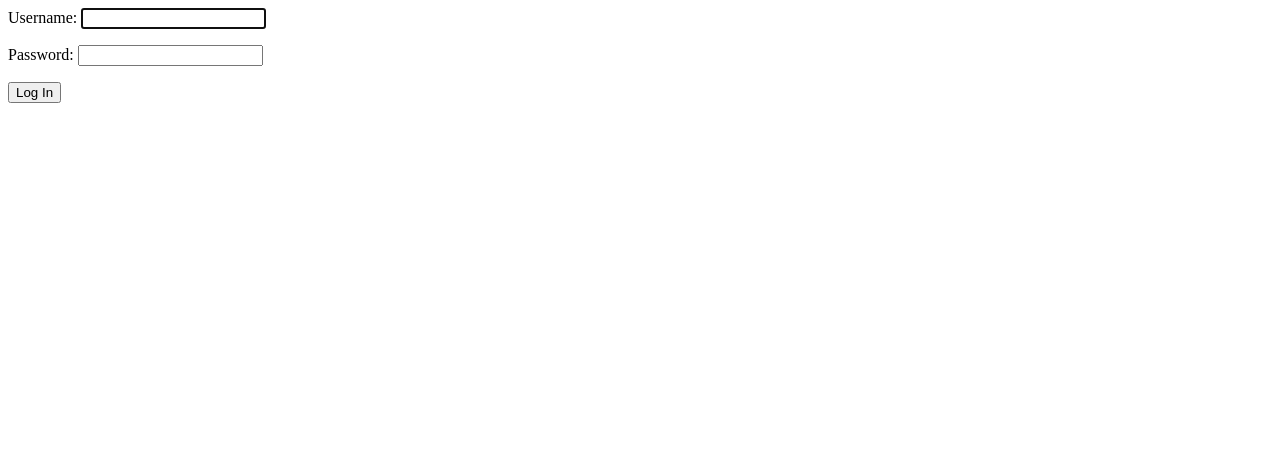
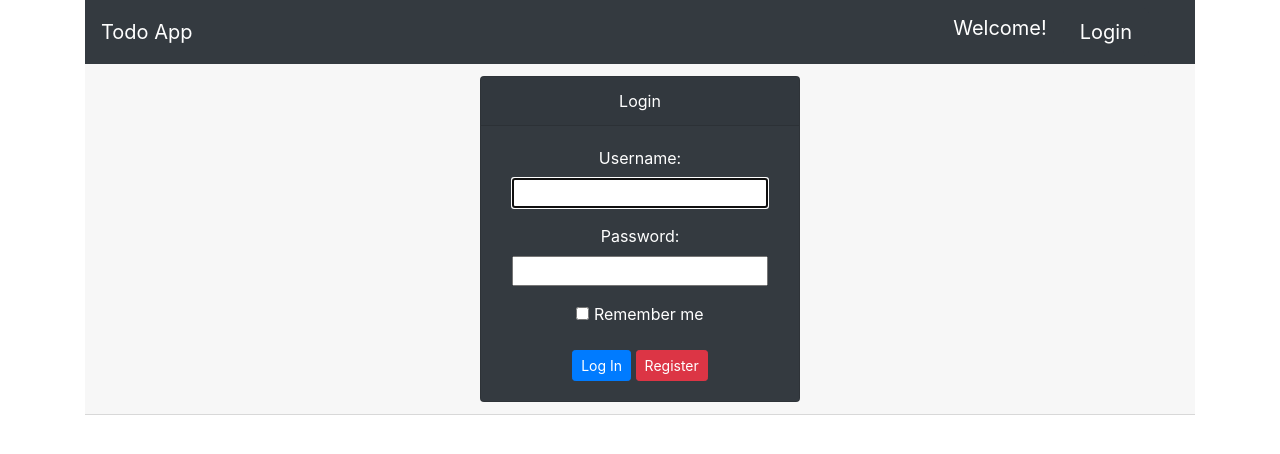
Before and after one commit to SumanSunuwar/Todo-app, a Django app: page /login/ in a window 1280 px wide. Shown: the top 454 px of the page. Run offline with Django 3.2, Linux system fonts and the light colour scheme; some libraries are stand-ins or nearby versions.

Commit message:
added some designs to form

```diff
--- a/userprofile/templates/login.html
+++ b/userprofile/templates/login.html
@@ -1,5 +1,30 @@
-<form method="POST" action="">
-	{% csrf_token %}
-	{{ form.as_p }}
-	<input type="submit" value="Log In">
-</form>
+{% extends "base.html" %}
+{% block content %}
+
+
+<div class="card-header text-center">
+<div class="container">
+ 	<div class="row justify-content-center">
+	<div class="card text-center text-white bg-dark " style="max-width: 20rem;">
+  		<div class="card-header text-center">Login</div>
+  		<div class="card-body">
+			<form method="POST" action="">
+				{% csrf_token %}
+				{{ form.as_p }}
+			<div class="checkbox mb-3">
+   				<label>
+      			<input type="checkbox" value="remember-me"> Remember me
+    			</label>
+  			</div>
+			<div class="">
+				<input class="btn btn-primary btn-sm " type="submit" value="Log In">
+				<a class="btn btn-danger btn-sm" type="button" href="{% url 'user:register' %}">Register</a>
+			</div>
+			</form>
+			</div>
+	 	</div>
+	 	</div>
+	</div>
+
+	</div>
+	{% endblock content %}
```
